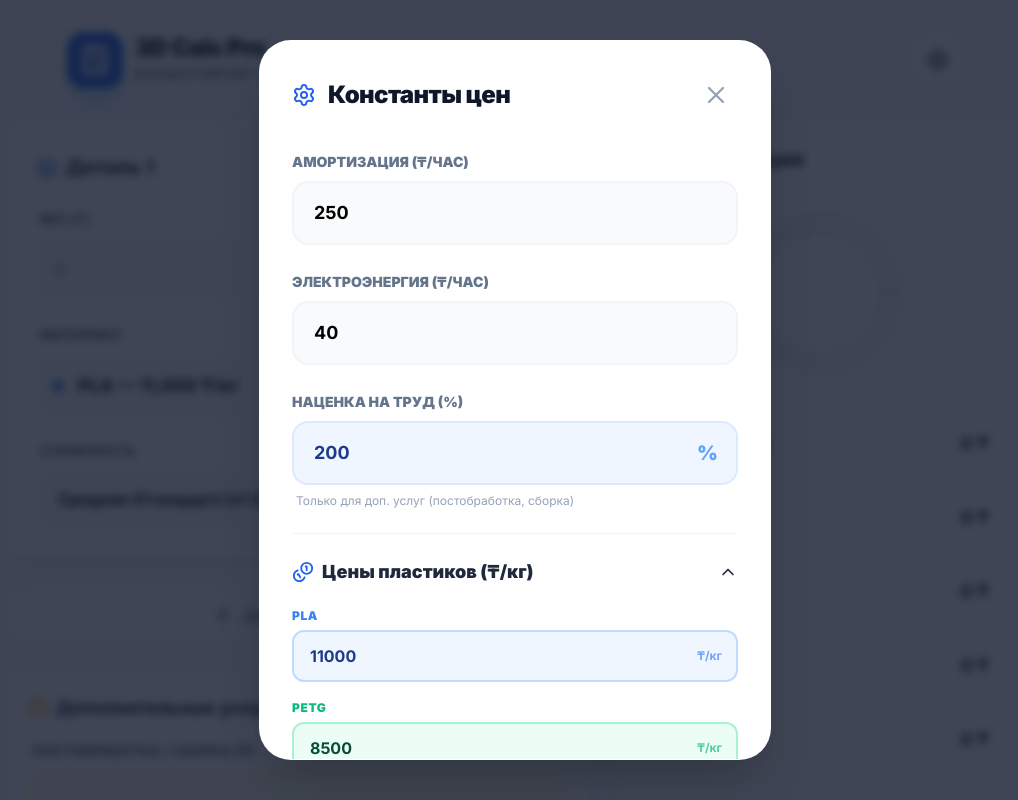
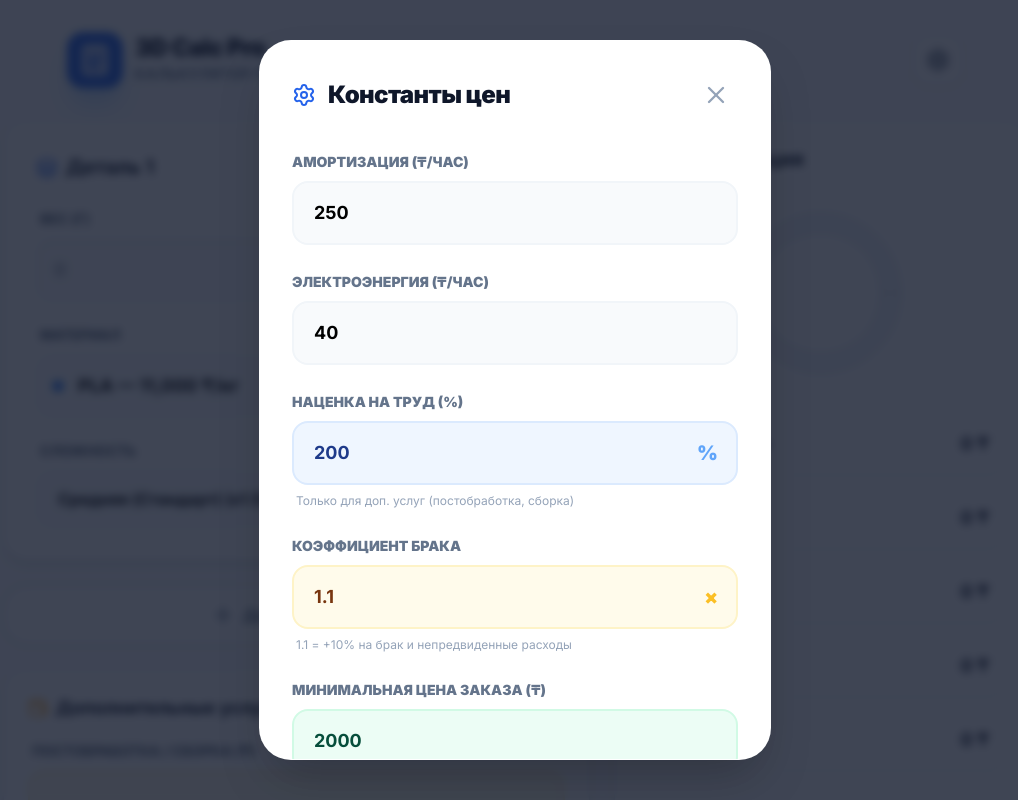
Before and after one commit to ziyadabek/3d-calc-pro, a React (Vite) app: page / in a window 1280 px wide. Both pictures are taken after a click on the button 1063 px from the left and 60 px from the top of the page. Shown: the top 800 px of the page, without its empty margins (125-1143 px from the left). Built offline with nearby package versions, Linux system fonts and the light colour scheme.

Commit message:
feat: добавлен коэффициент брака (+10%) и минимальная цена заказа (2000)

```diff
--- a/components/SettingsModal.tsx
+++ b/components/SettingsModal.tsx
@@ -93,6 +93,32 @@ export const SettingsModal: React.FC<SettingsModalProps> = ({ isOpen, onClose, s
               <span className="absolute right-5 top-1/2 -translate-y-1/2 font-black text-blue-400 text-xl">%</span>
             </div>
             <p className="text-xs text-slate-400 ml-1">Только для доп. услуг (постобработка, сборка)</p>
+          </div>
+
+          <div className="space-y-2">
+            <label className="text-sm font-black text-slate-500 uppercase">Коэффициент брака</label>
+            <div className="relative">
+              <input
+                type="number"
+                step="0.01"
+                value={settings.wasteFactor}
+                onChange={(e) => setSettings({ ...settings, wasteFactor: parseFloat(e.target.value) || 1.0 })}
+                className="w-full px-5 py-4 bg-amber-50 border-2 border-amber-100 rounded-2xl focus:border-amber-500 outline-none font-bold text-lg text-amber-900"
+              />
+              <span className="absolute right-5 top-1/2 -translate-y-1/2 font-black text-amber-400 text-xl">×</span>
+            </div>
+            <p className="text-xs text-slate-400 ml-1">1.1 = +10% на брак и непредвиденные расходы</p>
+          </div>
+
+          <div className="space-y-2">
+            <label className="text-sm font-black text-slate-500 uppercase">Минимальная цена заказа (₸)</label>
+            <input
+              type="number"
+              value={settings.minOrderPrice}
+              onChange={(e) => setSettings({ ...settings, minOrderPrice: parseFloat(e.target.value) || 0 })}
+              className="w-full px-5 py-4 bg-emerald-50 border-2 border-emerald-100 rounded-2xl focus:border-emerald-500 outline-none font-bold text-lg text-emerald-900"
+            />
+            <p className="text-xs text-slate-400 ml-1">Защита от убыточных мелких заказов</p>
           </div>
 
           {/* Material prices section */}
--- a/constants/index.ts
+++ b/constants/index.ts
@@ -43,5 +43,7 @@ export const DEFAULT_SETTINGS: CalcSettings = {
   electricityPerHour: 40,
   markupPercent: 200, // deprecated but kept for backwards compat
   materialPrices: { ...DEFAULT_MATERIAL_PRICES },
-  materialMarkups: { ...DEFAULT_MATERIAL_MARKUPS }
+  materialMarkups: { ...DEFAULT_MATERIAL_MARKUPS },
+  wasteFactor: 1.1, // +10% на брак и непредвиденные расходы
+  minOrderPrice: 2000 // минимум 2000₸ за заказ
 };
--- a/hooks/useCalculator.ts
+++ b/hooks/useCalculator.ts
@@ -16,7 +16,8 @@ export function useCalculator(parts: PrintPart[], labor: number, settings: CalcS
             const work = part.hours * settings.amortizationPerHour;
             const elec = part.hours * settings.electricityPerHour;
 
-            const partBase = matCost + work + elec;
+            // Применяем коэффициент брака к себестоимости
+            const partBase = (matCost + work + elec) * settings.wasteFactor;
 
             // Use individual material markup instead of global
             const materialMarkup = settings.materialMarkups?.[part.materialType] || settings.markupPercent;
@@ -38,7 +39,10 @@ export function useCalculator(parts: PrintPart[], labor: number, settings: CalcS
 
         const laborCost = labor;
         const laborMarkup = labor * (settings.markupPercent / 100);
-        const finalTotal = totalBase + totalMarkup + totalComplexity + laborCost + laborMarkup;
+        const calculatedTotal = totalBase + totalMarkup + totalComplexity + laborCost + laborMarkup;
+
+        // Применяем минимальную цену заказа
+        const finalTotal = Math.max(calculatedTotal, settings.minOrderPrice);
 
         return {
             materialCost: totalMaterial,
--- a/types/index.ts
+++ b/types/index.ts
@@ -58,6 +58,8 @@ export interface CalcSettings {
   markupPercent: number; // deprecated - kept for backwards compatibility
   materialPrices: MaterialPrices;
   materialMarkups: MaterialMarkups;
+  wasteFactor: number; // коэффициент брака (например, 1.1 = +10%)
+  minOrderPrice: number; // минимальная цена заказа в ₸
 }
 
 export interface CalcResults {
```
